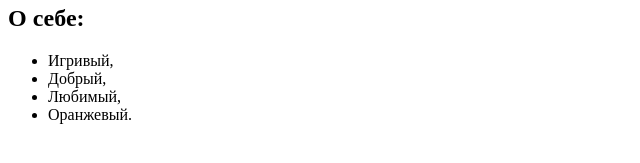
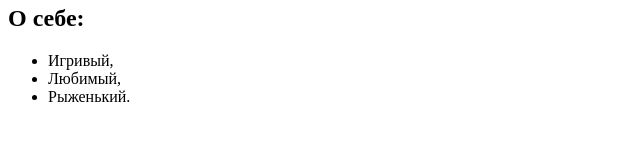
Before and after one commit to jSDjjjj/Cat_rep, a plain HTML site: page index.html in a window 1280 px wide. Shown: the part 553-716 px from the top of the page, without its empty margins (0-640 px from the left). Drawn offline with Linux system fonts and the light colour scheme.

Commit message:
Overwrite
Удалила и обновила информацию

```diff
--- a/index.html
+++ b/index.html
@@ -18,9 +18,8 @@
 				<h2 class="subtitle">О себе:</h2>
 				<ul class="benefits">
 					<li>Игривый,</li>
-					<li>Добрый,</li>
 					<li>Любимый,</li>
-					<li>Оранжевый.</li>
+					<li>Рыженький.</li>
 				</ul>
 			</div>
 		</div>
```
